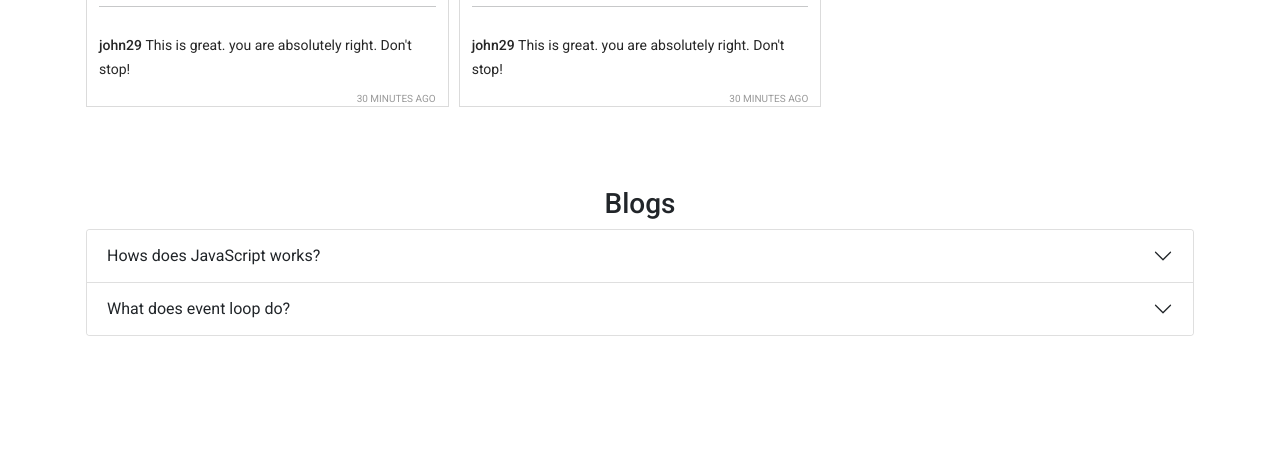
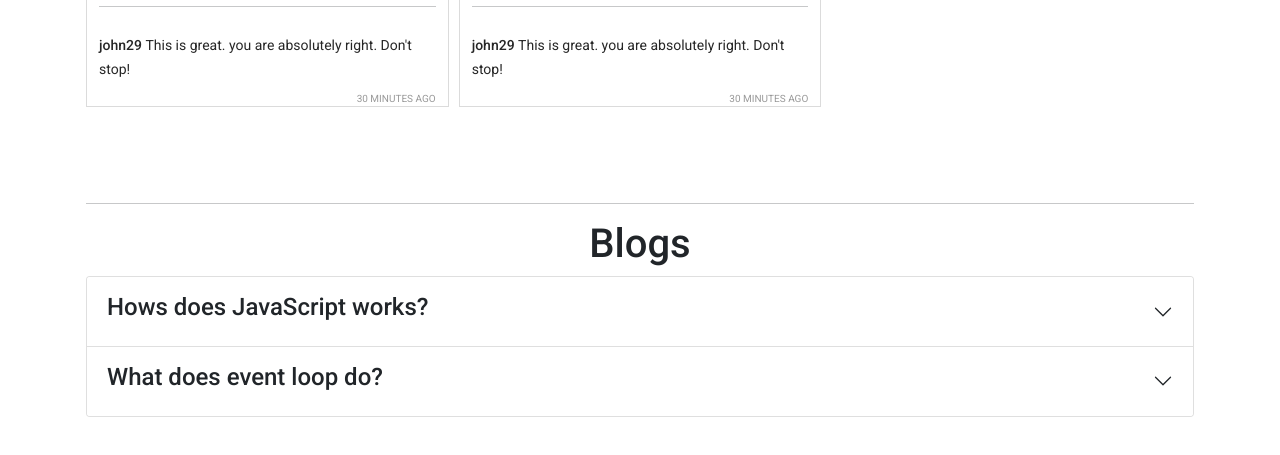
Before and after one commit to Ruman-Islam/insta-shohor, a plain HTML site: page index.html in a window 1280 px wide. Shown: the part 1478-1933 px from the top of the page. Before the commit the page ends 1854 px from the top, so only its background shows below. Drawn offline with nearby package versions, Linux system fonts and the light colour scheme.

Commit message:
style changed on blog section

```diff
--- a/index.html
+++ b/index.html
@@ -77,12 +77,13 @@
     <br><br>
     <section id="articles">
         <section class="accordion main container mx-auto p-3" id="accordionExample">
-            <h3 class="text-center">Blogs</h3>
+            <hr>
+            <h1 class="text-center">Blogs</h1>
             <div class="accordion-item">
                 <h2 class="accordion-header" id="headingTwo">
                     <button class="accordion-button collapsed" type="button" data-bs-toggle="collapse"
                         data-bs-target="#collapseTwo" aria-expanded="false" aria-controls="collapseTwo">
-                        Hows does JavaScript works?
+                        <h4>Hows does JavaScript works?</h4>
                     </button>
                 </h2>
                 <div id="collapseTwo" class="accordion-collapse collapse" aria-labelledby="headingTwo"
@@ -103,7 +104,7 @@
                 <h2 class="accordion-header" id="headingThree">
                     <button class="accordion-button collapsed" type="button" data-bs-toggle="collapse"
                         data-bs-target="#collapseThree" aria-expanded="false" aria-controls="collapseThree">
-                        What does event loop do?
+                        <h4>What does event loop do?</h4>
                     </button>
                 </h2>
                 <div id="collapseThree" class="accordion-collapse collapse" aria-labelledby="headingThree"
```
